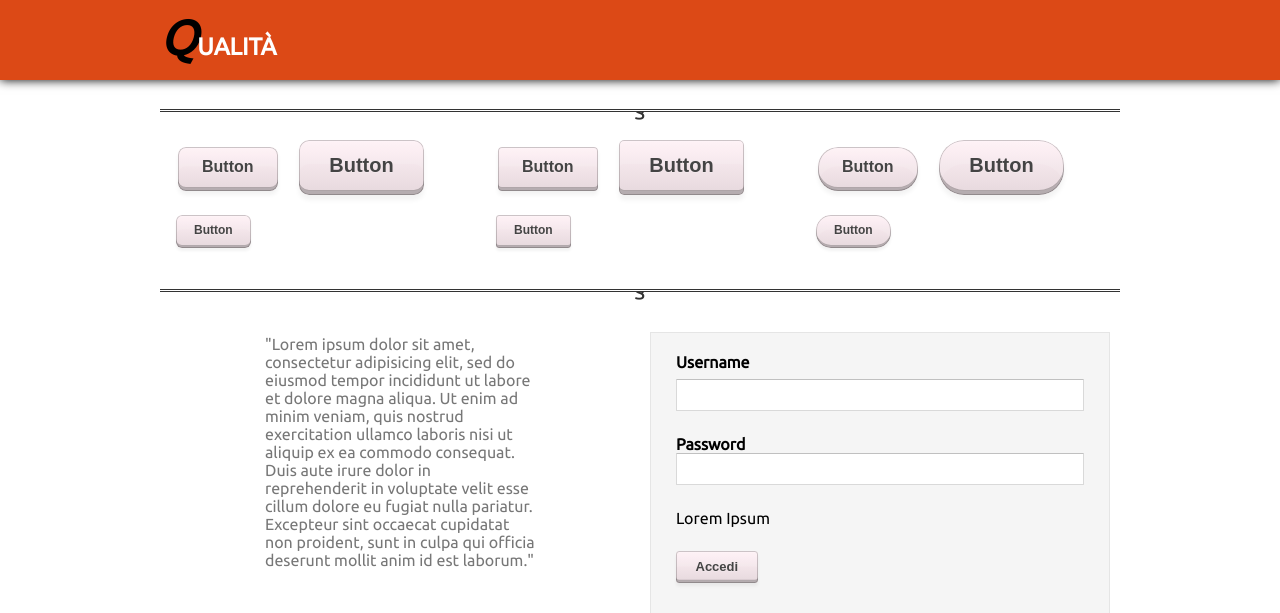
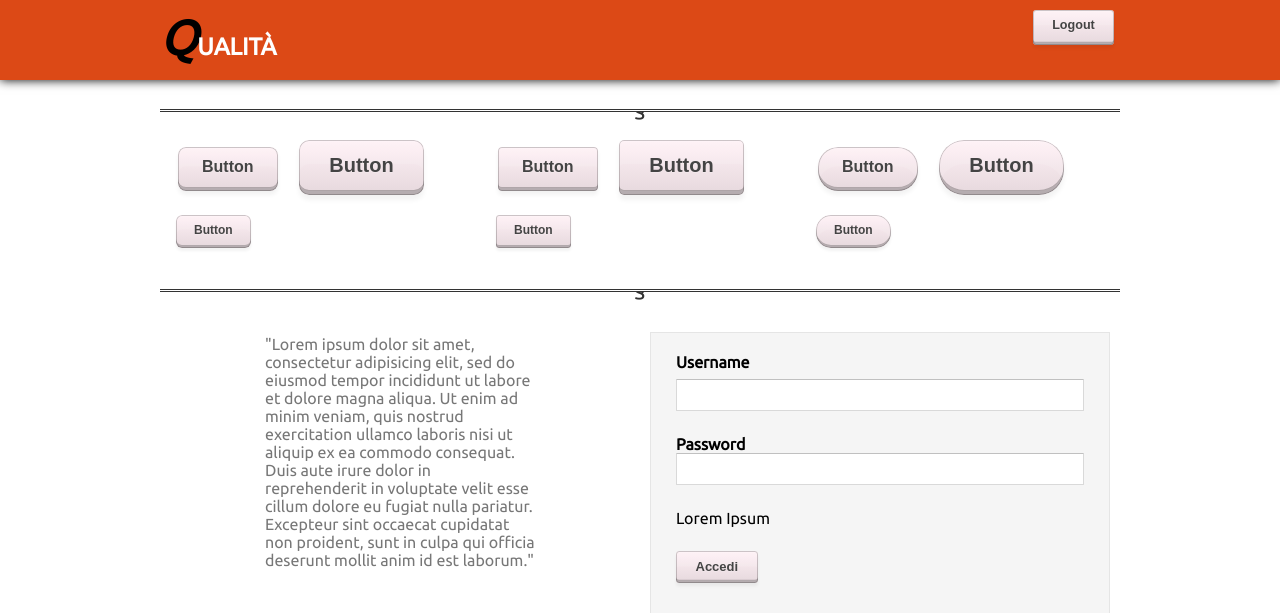
Before and after one commit to flavoi/Qualita, a Django app: template auth/templates/logout.html in a window 1280 px wide. Shown: the top 613 px of the page. Run offline with Django 3.2, Linux system fonts and the light colour scheme; the template is opened without the code that fills it, so the values that code supplies are empty.

Commit message:
Finalizzata funzionalità logout

```diff
--- a/Qualita/urls.py
+++ b/Qualita/urls.py
@@ -19,7 +19,7 @@ urlpatterns += patterns('core',
 # App auth
 urlpatterns += patterns('auth',
     url(r'login/$', 'views.login', {'template_name':'login.html'}, name="login"),
-    url(r'logout/$', 'views.logout', {'template_name':'logout.html'}, name="logout"),
+    url(r'logout/$', 'views.logout_then_login', {'login_url':'login'}, name="logout"),
 )
 
 # App log
--- a/auth/templates/logout.html
+++ b/auth/templates/logout.html
@@ -2,7 +2,6 @@
 
 {% block title %}Vita / Logout{% endblock %}
 {% block pagename %}Logout{% endblock %}
-{% block banner %}
 <div class="grid_8 prefix_2">
 <form class="formee" action="{% url 'login' %}" method="POST">
     <div class="formee-msg-success">
@@ -13,4 +12,3 @@
     </div>
 </form>
 </div>
-{% endblock %}
--- a/core/templates/base.html
+++ b/core/templates/base.html
@@ -21,6 +21,11 @@
 <div id="topbar">
     <div id="topbar-inside">
         <span class="logo">Q</span>UALIT&Agrave;
+        {% block top-buttons %}
+            <div class="right">
+                <a class="button small square custom" href="{% url 'logout' %}">Logout</a>
+            </div>
+        {% endblock %}
     </div>
 </div>
 
@@ -117,6 +122,9 @@
         </form>
     </div>
 
+{% endblock %}
+
+{% block footer %}
     <div class="clear"></div>
 
     <div class="grid_12">
@@ -129,8 +137,8 @@
             </div>
         </div>
     </div>
+{% endblock %}
 
-{% endblock %}
 </div>
 
 </body>
--- a/core/views.py
+++ b/core/views.py
@@ -1,8 +1,10 @@
 # Create your views here.
 from django.shortcuts import render_to_response
 from django.template import RequestContext
+from django.contrib.auth.decorators import login_required
 
 # Renderizza la pagina iniziale
+@login_required
 def render_to_home(request):
     contex = {}
-    return render_to_response('base.html', RequestContext(request, contex))
+    return render_to_response('home.html', RequestContext(request, contex))
--- a/media/static/css/src/body.css
+++ b/media/static/css/src/body.css
@@ -47,6 +47,11 @@ hr.style-eight:after {
 	color: white;
 }
 
+.right {
+    float:right;
+    font-size: 0.7em;
+}
+
 #botbar {
     height: 35px;
     width: 100% !important;
```
Also changed, not shown: auth/templates/login.html (+4 -36 lines), qualita.db, 2 other files.
